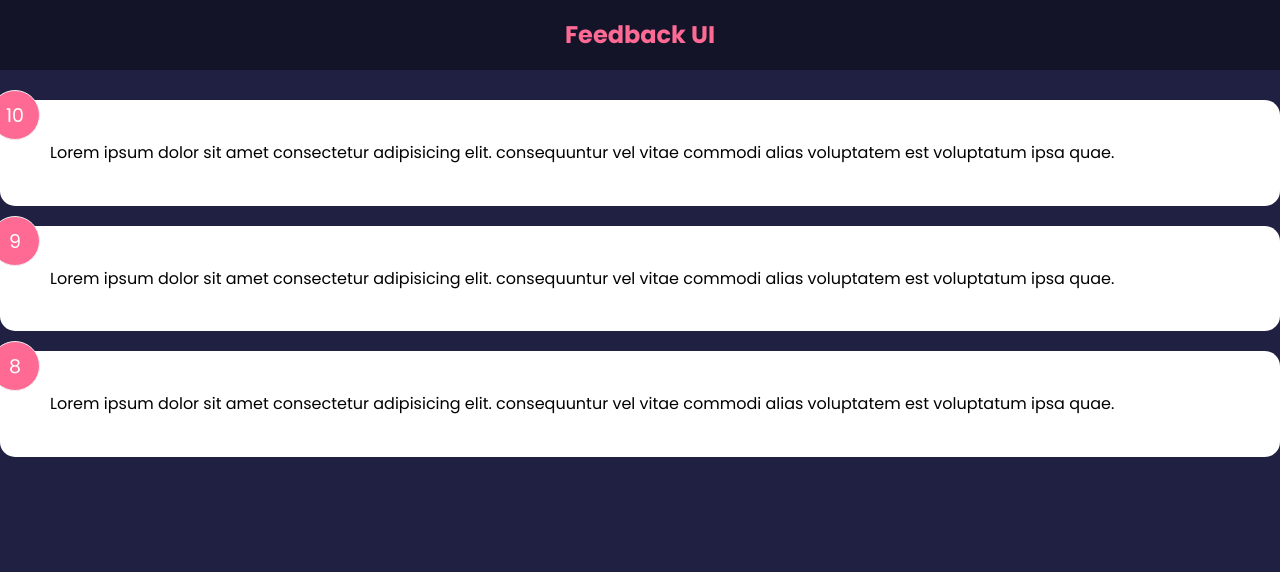
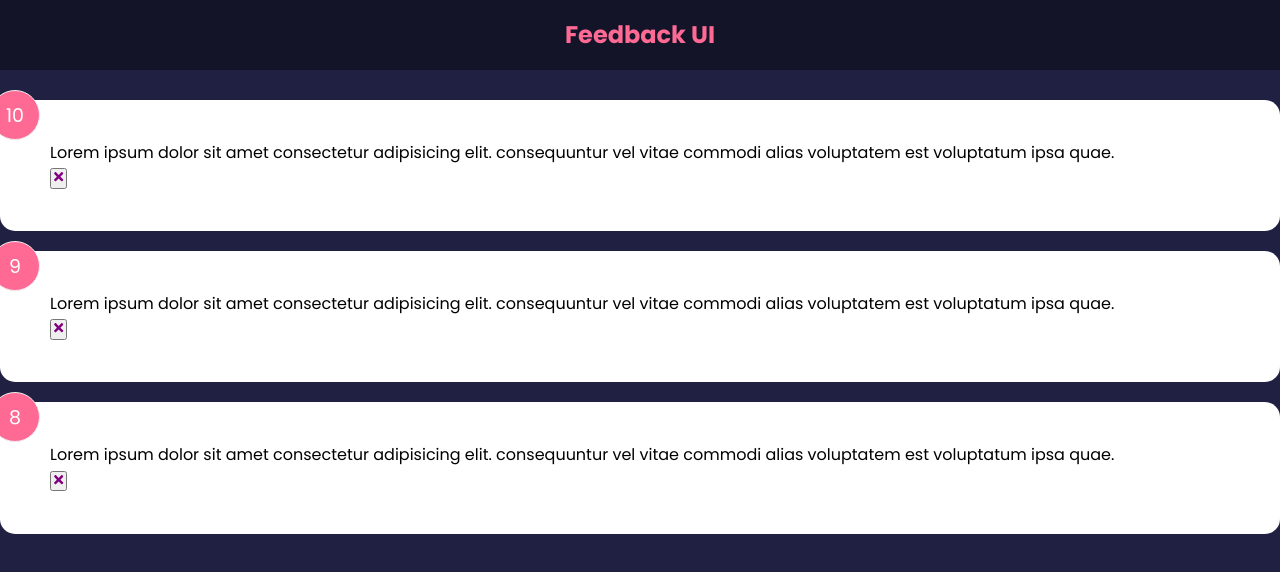
Before and after one commit to Samuellaudev/feedback-app, a React (Create React App) app: page / in a window 1280 px wide. Shown: the top 572 px of the page. Built offline with nearby package versions, Linux system fonts and the light colour scheme.

Commit message:
17. Events & Prop Drilling 10 分鐘 (react-icons)

```diff
--- a/package.json
+++ b/package.json
@@ -8,6 +8,7 @@
         "@testing-library/user-event": "^13.5.0",
         "react": "^18.2.0",
         "react-dom": "^18.2.0",
+        "react-icons": "^4.7.1",
         "react-scripts": "5.0.1",
         "web-vitals": "^2.1.4"
     },
--- a/src/App.js
+++ b/src/App.js
@@ -1,16 +1,21 @@
-import { useState } from 'react';
-import Header from './components/Header'
-import FeedbackList from './components/FeedbackList'
-import FeedbackData from './data/FeedbackData'
+import { useState } from "react";
+import Header from "./components/Header";
+import FeedbackList from "./components/FeedbackList";
+import FeedbackData from "./data/FeedbackData";
 
 function App() {
-    const [feedbacks, setFeedbacks] = useState(FeedbackData)
+  const [feedbacks, setFeedbacks] = useState(FeedbackData);
+  const deleteFeedback = (id) => {
+    if (window.confirm(`Are you sure you want to delete id:${id}?`)) {
+      setFeedbacks(feedbacks.filter((item) => item.id !== id));
+    }
+  };
   return (
     <>
-        <Header />
-        <FeedbackList feedbacks={feedbacks}/>
+      <Header />
+      <FeedbackList feedbacks={feedbacks} handleDelete={deleteFeedback} />
     </>
-  )
+  );
 }
 
 export default App;
--- a/src/components/FeedbackItem.jsx
+++ b/src/components/FeedbackItem.jsx
@@ -1,17 +1,21 @@
+import { FaTimes } from "react-icons/fa";
 import PropTypes from "prop-types";
-import Card from './shared/Card'
+import Card from "./shared/Card";
 
-function FeedbackItem({item}) {
+function FeedbackItem({ item, handleDelete }) {
   return (
     <Card>
-        <div className='num-display'>{item.rating}</div>
-        <div className="text-display">{item.text}</div>
+      <div className="num-display">{item.rating}</div>
+      <div className="text-display">{item.text}</div>
+      <button onClick={() => handleDelete(item.id)}>
+        <FaTimes color="purple" />
+      </button>
     </Card>
-  )
-    }
+  );
+}
 
-export default FeedbackItem
+export default FeedbackItem;
 
 FeedbackItem.propTypes = {
-    item: PropTypes.object.isRequired
-  }
+  item: PropTypes.object.isRequired,
+};
--- a/src/components/FeedbackList.jsx
+++ b/src/components/FeedbackList.jsx
@@ -2,14 +2,14 @@
 import PropTypes from "prop-types";
 import FeedbackItem from "./FeedbackItem";
 
-function FeedbackList({ feedbacks }) {
+function FeedbackList({ feedbacks, handleDelete }) {
   if (!feedbacks || feedbacks.length === 0) {
     return <p>No Feedback Yet</p>;
   }
   return (
     <div className="feedback-list">
       {feedbacks.map((item) => (
-        <FeedbackItem key={item.id} item={item} />
+        <FeedbackItem key={item.id} item={item} handleDelete={handleDelete} />
       ))}
     </div>
   );
```
Also changed, not shown: 1 other file (tests, documents, lock files or other folders).
